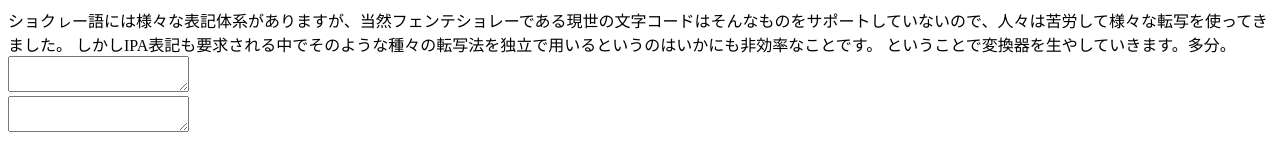
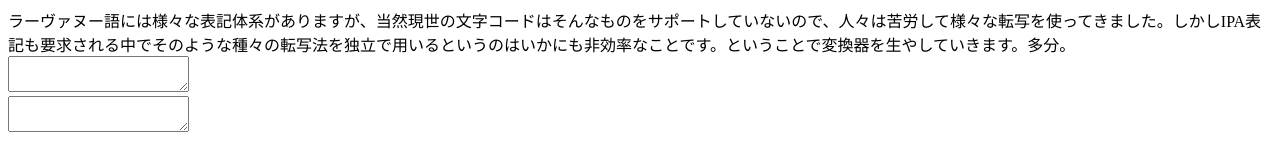
Before and after one commit to Woltsaskaiju/Hsjoihs, a plain HTML site: page index.html in a window 1280 px wide. Drawn offline with Linux system fonts and the light colour scheme.

Commit message:
Update index.html

```diff
--- a/index.html
+++ b/index.html
@@ -4,14 +4,15 @@
     <meta charset="UTF-8">
     <meta name="viewport" content="width=device-width, initial-scale=1.0">
     <title>a2 ua nu1 zep1 a kik1</title>
+    <script>
+
+    </script>
 </head>
+
 <body>
-    ショクㇾー語には様々な表記体系がありますが、当然フェンテショレーである現世の文字コードはそんなものをサポートしていないので、人々は苦労して様々な転写を使ってきました。
-    しかしIPA表記も要求される中でそのような種々の転写法を独立で用いるというのはいかにも非効率なことです。
-    ということで変換器を生やしていきます。多分。
-    <br><textarea id="in"></textarea>
+    ラーヴァヌー語には様々な表記体系がありますが、当然現世の文字コードはそんなものをサポートしていないので、人々は苦労して様々な転写を使ってきました。しかしIPA表記も要求される中でそのような種々の転写法を独立で用いるというのはいかにも非効率なことです。ということで変換器を生やしていきます。多分。<br>
+    <textarea id="in" spellcheck="false" onkeyup="document.getElementById('out').value = document.getElementById('in').value"></textarea>
     <br>
-    <textarea readonly id="out"></textarea>
-    </body>
+    <textarea id="out" spellcheck="false" readonly></textarea>
 </body>
 </html>
```
